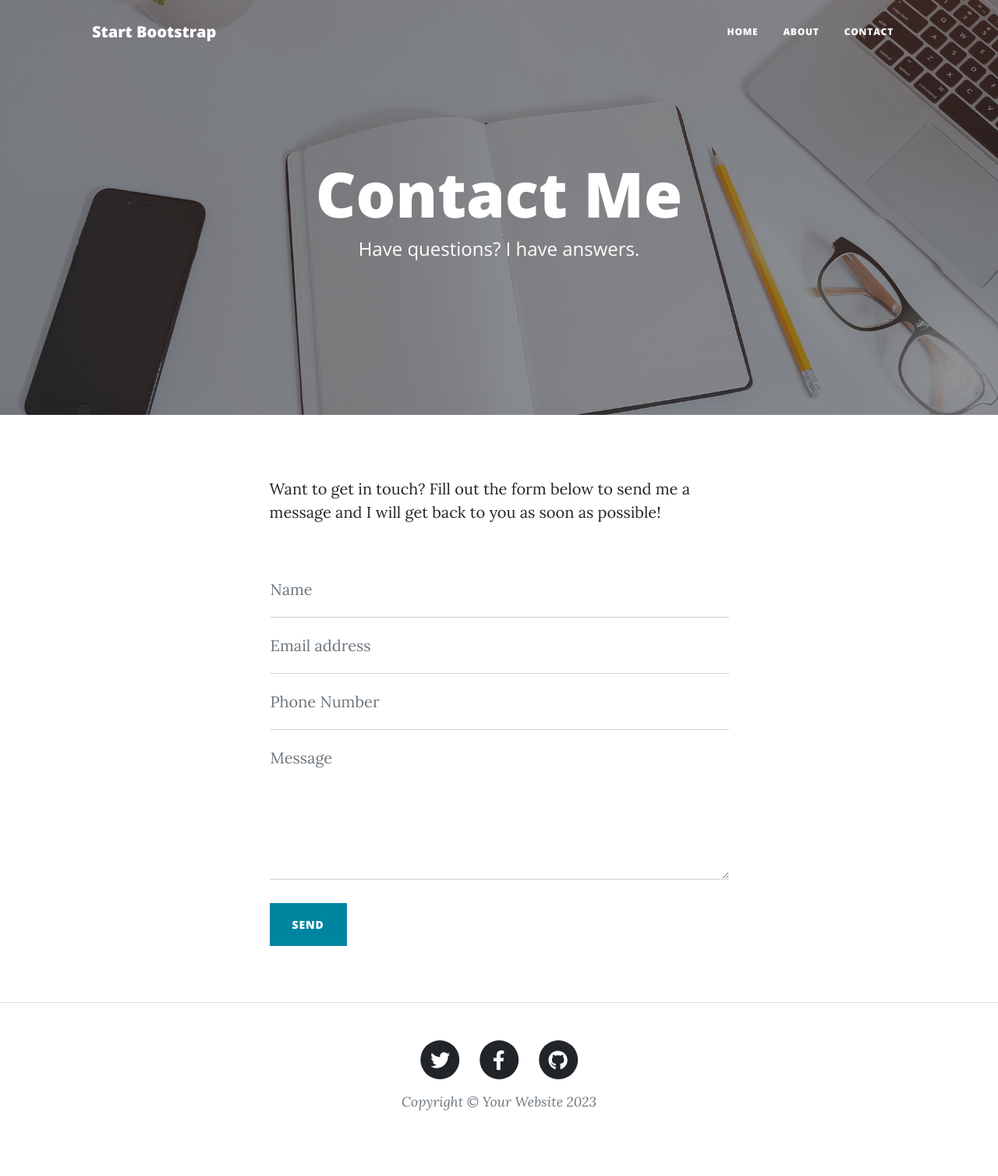
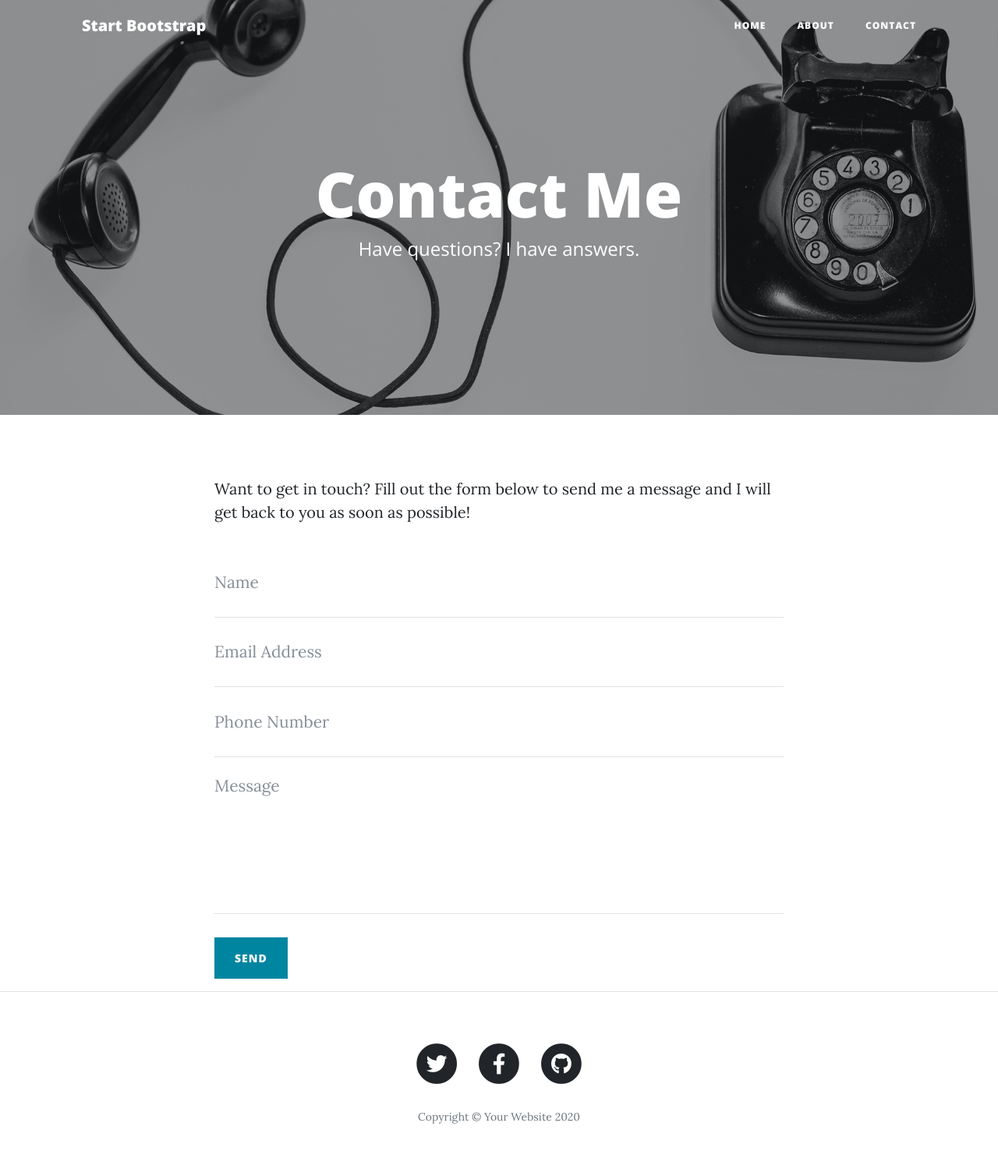
Before and after one commit to jvdpt0/Blog-Project, a Flask app: page /contact in a window 1280 px wide. Shown: the whole page at 78% size. Before the commit the page ends 1424 px from the top, so only its background shows below. Run offline with Flask 2, Linux system fonts and the light colour scheme; some libraries are stand-ins or nearby versions.

Commit message:
Setting up for DB

```diff
--- a/main.py
+++ b/main.py
@@ -1,52 +1,69 @@
-from flask import Flask, render_template, request
-import requests
-import smtplib
-import os
-from dotenv import load_dotenv
+from flask import Flask, render_template, redirect, url_for
+from flask_bootstrap import Bootstrap
+from flask_sqlalchemy import SQLAlchemy
+from flask_wtf import FlaskForm
+from wtforms import StringField, SubmitField
+from wtforms.validators import DataRequired, URL
+from flask_ckeditor import CKEditor, CKEditorField
 
-load_dotenv()
-EMAIL = os.environ.get('EMAIL')
-PASSWORD = os.environ.get('PASSWORD')
-all_posts = requests.get('https://api.npoint.io/e804a12b698002b4dc64').json()
+
+## Delete this code:
+# import requests
+# posts = requests.get("https://api.npoint.io/43644ec4f0013682fc0d").json()
+
 app = Flask(__name__)
+app.config['SECRET_KEY'] = '8BYkEfBA6O6donzWlSihBXox7C0sKR6b'
+ckeditor = CKEditor(app)
+Bootstrap(app)
+
+##CONNECT TO DB
+app.config['SQLALCHEMY_DATABASE_URI'] = 'sqlite:///posts.db'
+app.config['SQLALCHEMY_TRACK_MODIFICATIONS'] = False
+db = SQLAlchemy(app)
+
+##CONFIGURE TABLE
+class BlogPost(db.Model):
+    id = db.Column(db.Integer, primary_key=True)
+    title = db.Column(db.String(250), unique=True, nullable=False)
+    subtitle = db.Column(db.String(250), nullable=False)
+    date = db.Column(db.String(250), nullable=False)
+    body = db.Column(db.Text, nullable=False)
+    author = db.Column(db.String(250), nullable=False)
+    img_url = db.Column(db.String(250), nullable=False)
+
+
+##WTForm
+class CreatePostForm(FlaskForm):
+    title = StringField("Blog Post Title", validators=[DataRequired()])
+    subtitle = StringField("Subtitle", validators=[DataRequired()])
+    author = StringField("Your Name", validators=[DataRequired()])
+    img_url = StringField("Blog Image URL", validators=[DataRequired(), URL()])
+    body = StringField("Blog Content", validators=[DataRequired()])
+    submit = SubmitField("Submit Post")
 
 
 @app.route('/')
-def get_home_page():
-    return render_template('index.html', posts = all_posts)
+def get_all_posts():
+    return render_template("index.html", all_posts=posts)
 
 
-@app.route('/about')
-def about_page():
-    return render_template('about.html')
+@app.route("/post/<int:index>")
+def show_post(index):
+    requested_post = None
+    for blog_post in posts:
+        if blog_post["id"] == index:
+            requested_post = blog_post
+    return render_template("post.html", post=requested_post)
 
 
-@app.route('/contact', methods = ['GET', 'POST'])
-def contact_page():
-    if request.method == 'GET':
-        return render_template('contact.html')
-    if request.method == 'POST':
-        name = request.form['name']
-        email = request.form['email']
-        phone = request.form['phone']
-        message = request.form['message']
-        print(name, email, phone, message)
-        with smtplib.SMTP('smtp.gmail.com',587) as connection:
-            connection.starttls()
-            connection.login(EMAIL, PASSWORD)
-            connection.sendmail(
-                from_addr=EMAIL,
-                to_addrs='jvdpt0@gmail.com',
-                msg= f'Subject: New Form Submit! \n\nName: {name}\nEmail: {email}\nPhone: {phone}\nMessage: {message}'.encode('utf-8')
-                )
-            return "<h1>Succesfully sent your message</h1>"
+@app.route("/about")
+def about():
+    return render_template("about.html")
 
 
+@app.route("/contact")
+def contact():
+    return render_template("contact.html")
 
-@app.route('/post/<int:id>')
-def get_post(id):
-    return render_template('post.html', id=id, posts = all_posts)
-
-
-if __name__ == '__main__':
-    app.run(debug=True)
+if __name__ == "__main__":
+    app.run(host='0.0.0.0', port=5000)
--- a/templates/contact.html
+++ b/templates/contact.html
@@ -1,9 +1,11 @@
 {% include "header.html" %}
-        <!-- Page Header-->
-        <header class="masthead" style="background-image: url('../static/assets/img/home-bg.jpg')">
-            <div class="container position-relative px-4 px-lg-5">
-                <div class="row gx-4 gx-lg-5 justify-content-center">
-                    <div class="col-md-10 col-lg-8 col-xl-7">
+
+  <!-- Page Header -->
+  <header class="masthead" style="background-image: url('{{ url_for('static', filename='img/contact-bg.jpg')}}')">
+    <div class="overlay"></div>
+    <div class="container">
+      <div class="row">
+        <div class="col-lg-8 col-md-10 mx-auto">
           <div class="page-heading">
             <h1>Contact Me</h1>
             <span class="subheading">Have questions? I have answers.</span>
@@ -12,68 +14,52 @@
       </div>
     </div>
   </header>
-        <!-- Main Content-->
-        <main class="mb-4">
-            <div class="container px-4 px-lg-5">
-                <div class="row gx-4 gx-lg-5 justify-content-center">
-                    <div class="col-md-10 col-lg-8 col-xl-7">
+
+  <!-- Main Content -->
+  <div class="container">
+    <div class="row">
+      <div class="col-lg-8 col-md-10 mx-auto">
         <p>Want to get in touch? Fill out the form below to send me a message and I will get back to you as soon as possible!</p>
-                        <div class="my-5">
-                            <!-- * * * * * * * * * * * * * * *-->
-                            <!-- * * SB Forms Contact Form * *-->
-                            <!-- * * * * * * * * * * * * * * *-->
-                            <!-- This form is pre-integrated with SB Forms.-->
-                            <!-- To make this form functional, sign up at-->
-                            <!-- https://startbootstrap.com/solution/contact-forms-->
-                            <!-- to get an API token!-->
-                            <form id="contactForm" action="{{ url_for('contact_page') }}" method="post" data-sb-form-api-token="API_TOKEN">
-                                <div class="form-floating">
-                                    <input class="form-control" id="name" name="name" type="text" placeholder="Enter your name..." data-sb-validations="required" />
-                                    <label for="name">Name</label>
-                                    <div class="invalid-feedback" data-sb-feedback="name:required">A name is required.</div>
-                                </div>
-                                <div class="form-floating">
-                                    <input class="form-control" id="email" name="email" type="email" placeholder="Enter your email..." data-sb-validations="required,email" />
-                                    <label for="email">Email address</label>
-                                    <div class="invalid-feedback" data-sb-feedback="email:required">An email is required.</div>
-                                    <div class="invalid-feedback" data-sb-feedback="email:email">Email is not valid.</div>
-                                </div>
-                                <div class="form-floating">
-                                    <input class="form-control" id="phone" name="phone" type="tel" placeholder="Enter your phone number..." data-sb-validations="required" />
-                                    <label for="phone">Phone Number</label>
-                                    <div class="invalid-feedback" data-sb-feedback="phone:required">A phone number is required.</div>
-                                </div>
-                                <div class="form-floating">
-                                    <textarea class="form-control" id="message" name="message" placeholder="Enter your message here..." style="height: 12rem" data-sb-validations="required"></textarea>
-                                    <label for="message">Message</label>
-                                    <div class="invalid-feedback" data-sb-feedback="message:required">A message is required.</div>
-                                </div>
-                                <br />
-                                <!-- Submit success message-->
-                                <!---->
-                                <!-- This is what your users will see when the form-->
-                                <!-- has successfully submitted-->
-                                <div class="d-none" id="submitSuccessMessage">
-                                    <div class="text-center mb-3">
-                                        <div class="fw-bolder">Form submission successful!</div>
-                                        To activate this form, sign up at
-                                        <br />
-                                        <a href="https://startbootstrap.com/solution/contact-forms">https://startbootstrap.com/solution/contact-forms</a>
+        <!-- Contact Form - Enter your email address on line 19 of the mail/contact_me.php file to make this form work. -->
+        <!-- WARNING: Some web hosts do not allow emails to be sent through forms to common mail hosts like Gmail or Yahoo. It's recommended that you use a private domain email address! -->
+        <!-- To use the contact form, your site must be on a live web host with PHP! The form will not work locally! -->
+        <form name="sentMessage" id="contactForm" novalidate>
+          <div class="control-group">
+            <div class="form-group floating-label-form-group controls">
+              <label>Name</label>
+              <input type="text" class="form-control" placeholder="Name" id="name" required data-validation-required-message="Please enter your name.">
+              <p class="help-block text-danger"></p>
             </div>
           </div>
-                                <!-- Submit error message-->
-                                <!---->
-                                <!-- This is what your users will see when there is-->
-                                <!-- an error submitting the form-->
-                                <div class="d-none" id="submitErrorMessage"><div class="text-center text-danger mb-3">Error sending message!</div></div>
-                                <!-- Submit Button-->
-                                <button class="btn btn-primary text-uppercase" id="submitButton" type="submit">Send</button>
+          <div class="control-group">
+            <div class="form-group floating-label-form-group controls">
+              <label>Email Address</label>
+              <input type="email" class="form-control" placeholder="Email Address" id="email" required data-validation-required-message="Please enter your email address.">
+              <p class="help-block text-danger"></p>
+            </div>
+          </div>
+          <div class="control-group">
+            <div class="form-group col-xs-12 floating-label-form-group controls">
+              <label>Phone Number</label>
+              <input type="tel" class="form-control" placeholder="Phone Number" id="phone" required data-validation-required-message="Please enter your phone number.">
+              <p class="help-block text-danger"></p>
+            </div>
+          </div>
+          <div class="control-group">
+            <div class="form-group floating-label-form-group controls">
+              <label>Message</label>
+              <textarea rows="5" class="form-control" placeholder="Message" id="message" required data-validation-required-message="Please enter a message."></textarea>
+              <p class="help-block text-danger"></p>
+            </div>
+          </div>
+          <br>
+          <div id="success"></div>
+          <button type="submit" class="btn btn-primary" id="sendMessageButton">Send</button>
         </form>
       </div>
     </div>
   </div>
-            </div>
-        </main>
+
+  <hr>
+
   {% include "footer.html" %}
-    </body>
-</html>
--- a/templates/footer.html
+++ b/templates/footer.html
@@ -1,11 +1,11 @@
-        <!-- Footer-->
-        <footer class="border-top">
-            <div class="container px-4 px-lg-5">
-                <div class="row gx-4 gx-lg-5 justify-content-center">
-                    <div class="col-md-10 col-lg-8 col-xl-7">
+  <!-- Footer -->
+  <footer>
+    <div class="container">
+      <div class="row">
+        <div class="col-lg-8 col-md-10 mx-auto">
           <ul class="list-inline text-center">
             <li class="list-inline-item">
-                                <a href="#!">
+              <a href="#">
                 <span class="fa-stack fa-lg">
                   <i class="fas fa-circle fa-stack-2x"></i>
                   <i class="fab fa-twitter fa-stack-1x fa-inverse"></i>
@@ -13,7 +13,7 @@
               </a>
             </li>
             <li class="list-inline-item">
-                                <a href="#!">
+              <a href="#">
                 <span class="fa-stack fa-lg">
                   <i class="fas fa-circle fa-stack-2x"></i>
                   <i class="fab fa-facebook-f fa-stack-1x fa-inverse"></i>
@@ -21,7 +21,7 @@
               </a>
             </li>
             <li class="list-inline-item">
-                                <a href="#!">
+              <a href="#">
                 <span class="fa-stack fa-lg">
                   <i class="fas fa-circle fa-stack-2x"></i>
                   <i class="fab fa-github fa-stack-1x fa-inverse"></i>
@@ -29,14 +29,19 @@
               </a>
             </li>
           </ul>
-                        <div class="small text-center text-muted fst-italic">Copyright &copy; Your Website 2023</div>
+          <p class="copyright text-muted">Copyright &copy; Your Website 2020</p>
         </div>
       </div>
     </div>
   </footer>
-        <!-- Bootstrap core JS-->
-        <script src="https://cdn.jsdelivr.net/npm/bootstrap@5.2.3/dist/js/bootstrap.bundle.min.js"></script>
-        <!-- Core theme JS-->
-        <script src="{{ url_for('static', filename='/js/scripts.js') }}"></script>
+
+  <!-- Bootstrap core JavaScript -->
+  <script src="{{ url_for('static', filename='vendor/jquery/jquery.min.js')}}"></script>
+  <script src="{{ url_for('static', filename='vendor/bootstrap/js/bootstrap.bundle.min.js')}}"></script>
+
+  <!-- Custom scripts for this template -->
+  <script src="{{ url_for('static', filename='js/clean-blog.min.js')}}"></script>
+
 </body>
+
 </html>
--- a/templates/header.html
+++ b/templates/header.html
@@ -1,34 +1,49 @@
 <!DOCTYPE html>
 <html lang="en">
+
 <head>
-        <meta charset="utf-8" />
-        <meta name="viewport" content="width=device-width, initial-scale=1, shrink-to-fit=no" />
-        <meta name="description" content="" />
-        <meta name="author" content="" />
-        <title>João's Blog</title>
-        <link rel="icon" type="image/x-icon" href="{{ url_for('static', filename='/assets/favicon.ico') }}" />
-        <!-- Font Awesome icons (free version)-->
-        <script src="https://use.fontawesome.com/releases/v6.3.0/js/all.js" crossorigin="anonymous"></script>
-        <!-- Google fonts-->
-        <link href="https://fonts.googleapis.com/css?family=Lora:400,700,400italic,700italic" rel="stylesheet" type="text/css" />
-        <link href="https://fonts.googleapis.com/css?family=Open+Sans:300italic,400italic,600italic,700italic,800italic,400,300,600,700,800" rel="stylesheet" type="text/css" />
-        <!-- Core theme CSS (includes Bootstrap)-->
-        <link href="{{ url_for('static', filename='/assets/css/styles.css') }}" rel="stylesheet" />
+
+  <meta charset="utf-8">
+  <meta name="viewport" content="width=device-width, initial-scale=1, shrink-to-fit=no">
+  <meta name="description" content="">
+  <meta name="author" content="">
+
+  <title>Clean Blog - Start Bootstrap Theme</title>
+
+  <!-- Bootstrap core CSS -->
+  <link href="{{ url_for('static', filename='vendor/bootstrap/css/bootstrap.min.css') }}" rel="stylesheet">
+
+  <!-- Custom fonts for this template -->
+  <link href="{{ url_for('static', filename='vendor/fontawesome-free/css/all.min.css')}}" rel="stylesheet" type="text/css">
+  <link href='https://fonts.googleapis.com/css?family=Lora:400,700,400italic,700italic' rel='stylesheet' type='text/css'>
+  <link href='https://fonts.googleapis.com/css?family=Open+Sans:300italic,400italic,600italic,700italic,800italic,400,300,600,700,800' rel='stylesheet' type='text/css'>
+
+  <!-- Custom styles for this template -->
+  <link href="{{ url_for('static', filename='css/clean-blog.min.css')}}" rel="stylesheet">
+
 </head>
+
 <body>
-        <!-- Navigation-->
-        <nav class="navbar navbar-expand-lg navbar-light" id="mainNav">
-            <div class="container px-4 px-lg-5">
+
+  <!-- Navigation -->
+  <nav class="navbar navbar-expand-lg navbar-light fixed-top" id="mainNav">
+    <div class="container">
       <a class="navbar-brand" href="index.html">Start Bootstrap</a>
-                <button class="navbar-toggler" type="button" data-bs-toggle="collapse" data-bs-target="#navbarResponsive" aria-controls="navbarResponsive" aria-expanded="false" aria-label="Toggle navigation">
+      <button class="navbar-toggler navbar-toggler-right" type="button" data-toggle="collapse" data-target="#navbarResponsive" aria-controls="navbarResponsive" aria-expanded="false" aria-label="Toggle navigation">
         Menu
         <i class="fas fa-bars"></i>
       </button>
       <div class="collapse navbar-collapse" id="navbarResponsive">
-                    <ul class="navbar-nav ms-auto py-4 py-lg-0">
-                        <li class="nav-item"><a class="nav-link px-lg-3 py-3 py-lg-4" href="{{ url_for('get_home_page') }}">Home</a></li>
-                        <li class="nav-item"><a class="nav-link px-lg-3 py-3 py-lg-4" href="{{ url_for('about_page') }}">About</a></li>
-                        <li class="nav-item"><a class="nav-link px-lg-3 py-3 py-lg-4" href="{{ url_for('contact_page') }}">Contact</a></li>
+        <ul class="navbar-nav ml-auto">
+          <li class="nav-item">
+            <a class="nav-link" href="/">Home</a>
+          </li>
+          <li class="nav-item">
+            <a class="nav-link" href="/about">About</a>
+          </li>
+          <li class="nav-item">
+            <a class="nav-link" href="/contact">Contact</a>
+          </li>
         </ul>
       </div>
     </div>
```
Also changed, not shown: templates/about.html (+15 -11 lines), templates/index.html (+34 -24 lines), templates/post.html (+27 -22 lines). Lines whose indentation alone changed are shown as unchanged.
